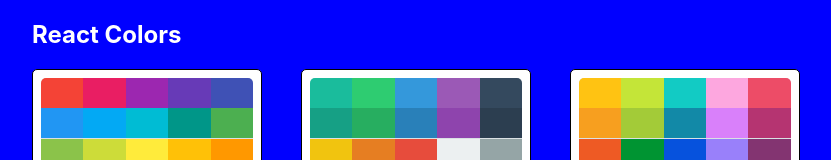
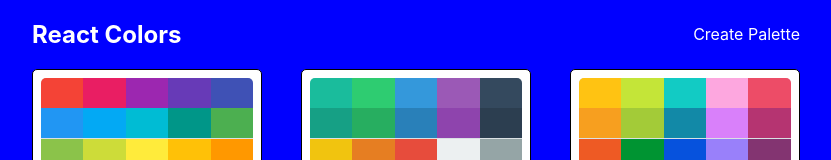
Before and after one commit to elciosato/react-colors-palette, a React (Create React App) app: page / in a window 1280 px wide. Shown: the top 160 px of the page, without its empty margins (224-1055 px from the left). Built offline with nearby package versions, Linux system fonts and the light colour scheme.

Commit message:
Add New Palette Form and Link

```diff
--- a/src/App.js
+++ b/src/App.js
@@ -5,6 +5,7 @@
 import CallPalette from "./CallPalette";
 import PaletteList from "./PaletteList";
 import SingleColorPalette from "./SingleColorPalette";
+import NewPaletteForm from "./NewPaletteForm";
 
 function findPalette(id) {
   return seedColors.find((palette) => palette.id === id);
@@ -14,6 +15,10 @@
   {
     path: "/",
     element: <PaletteList palettes={seedColors} />,
+  },
+  {
+    path: "/palette/new",
+    element: <NewPaletteForm />,
   },
   {
     path: "/palette/:id",
--- /dev/null
+++ b/src/NewPaletteForm.js
@@ -0,0 +1,3 @@
+export default function NewPaletteForm(props) {
+  return <h1>New Palette Form</h1>;
+}
--- a/src/PaletteList.js
+++ b/src/PaletteList.js
@@ -1,6 +1,6 @@
 import { withStyles } from "@mui/styles";
 import MiniPalette from "./MiniPalette";
-
+import { Link } from "react-router-dom";
 const styles = {
   root: {
     backgroundColor: "blue",
@@ -21,6 +21,11 @@
     width: "100%",
     justifyContent: "space-between",
     color: "white",
+    alignItems: "center",
+    "& a": {
+      color: "white",
+      textDecoration: "none",
+    },
   },
   palettes: {
     boxSizing: "border-box",
@@ -37,6 +42,7 @@
       <div className={classes.container}>
         <nav className={classes.nav}>
           <h1>React Colors</h1>
+          <Link to="/palette/new">Create Palette</Link>
         </nav>
         <div className={classes.palettes}>
           {palettes.map((palette) => (
```
